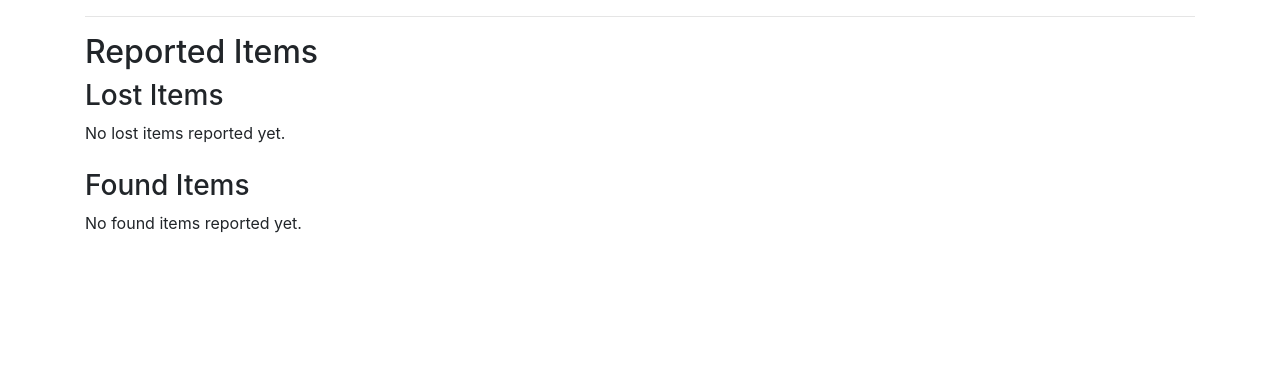
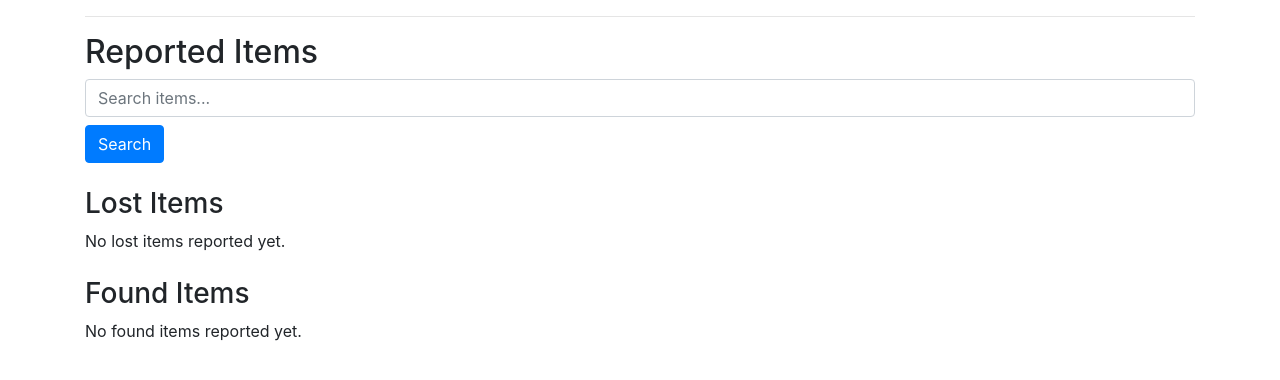
Before and after one commit to graziton/lost_and_found_portal, a Django app: page /items/ in a window 1280 px wide. Shown: the part 80-460 px from the top of the page. Run offline with Django 5.2, Linux system fonts and the light colour scheme; data that the repository does not hold is empty; some libraries are stand-ins or nearby versions.

Commit message:
Added search functionality for lost and found items

```diff
--- a/lost_and_found/templates/lost_and_found/items_list.html
+++ b/lost_and_found/templates/lost_and_found/items_list.html
@@ -2,6 +2,12 @@
 
 {% block content %}
   <h2>Reported Items</h2>
+
+  <!-- Search Form -->
+  <form method="get" action="{% url 'items_list' %}" class="mb-4">
+    <input type="text" name="q" placeholder="Search items..." class="form-control" value="{{ request.GET.q }}">
+    <button type="submit" class="btn btn-primary mt-2">Search</button>
+  </form>
 
   <h3>Lost Items</h3>
   {% if lost_items %}
--- a/lost_and_found/views.py
+++ b/lost_and_found/views.py
@@ -1,5 +1,6 @@
 from django.shortcuts import render, redirect, get_object_or_404
 from .forms import LostItemForm, FoundItemForm, LostItem, FoundItem
+from django.db.models import Q
 
 def home(request):
     return render(request, 'lost_and_found/home.html')  # we’ll create this next
@@ -25,11 +26,22 @@ def report_found(request):
     return render(request, 'lost_and_found/report_found.html', {'form': form})
 
 def items_list(request):
-    lost_items = LostItem.objects.all().order_by('-date_reported')
-    found_items = FoundItem.objects.all().order_by('-date_reported')
+    query = request.GET.get('q', '')  # Get the search query from the URL
+    lost_items = LostItem.objects.all()
+    found_items = FoundItem.objects.all()
+
+    if query:
+        lost_items = lost_items.filter(
+            Q(title__icontains=query) | Q(description__icontains=query) | Q(location__icontains=query)
+        )
+        found_items = found_items.filter(
+            Q(title__icontains=query) | Q(description__icontains=query) | Q(location__icontains=query)
+        )
+
     context = {
         'lost_items': lost_items,
         'found_items': found_items,
+        'query': query,
     }
     return render(request, 'lost_and_found/items_list.html', context)
 
```
Lines whose indentation alone changed are shown as unchanged.
